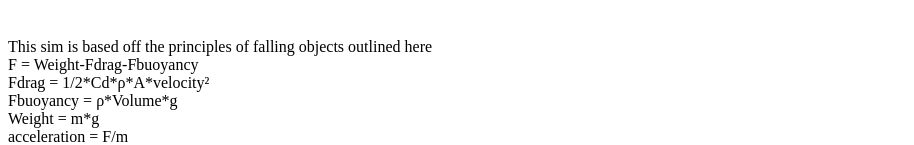
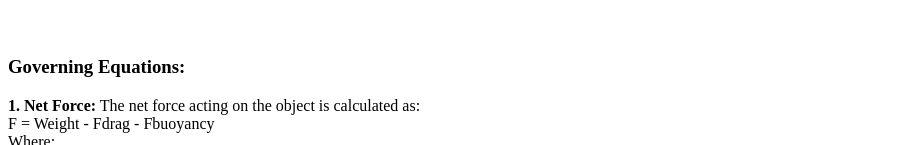
Before and after one commit to Radforda/Gravity-sim, a Vue app: page / in a window 1280 px wide. Shown: the part 807-952 px from the top of the page, without its empty margins (0-914 px from the left). Built offline with nearby package versions, Linux system fonts and the light colour scheme; no server answers.

Commit message:
updated the math description

```diff
--- a/src/App.vue
+++ b/src/App.vue
@@ -109,14 +109,22 @@
     </div>
   </div>
   <div>
-    This sim is based off the principles of falling objects outlined here <br>
-
-    F = Weight-Fdrag-Fbuoyancy<br>
-    Fdrag = 1/2*Cd*ρ*A*velocity²<br>
-    Fbuoyancy = ρ*Volume*g<br>
-    Weight = m*g<br>
-    acceleration = F/m<br>
+    <h3>Governing Equations:</h3>
+    <strong>1. Net Force:</strong> The net force acting on the object is calculated as:<br>
+    F = Weight - Fdrag - Fbuoyancy<br>
+    Where:<br>
+    Weight = m * g (force due to gravity)<br>
+    Fdrag = 0.5 * Cd * ρ * A * velocity² (drag force, dependent on velocity)<br>
+    Fbuoyancy = ρ * Volume * g (buoyancy force, upward force due to displaced air)<br>
+    <br>
+    <strong>2.Acceleration:</strong> Using Newton's second law:<br>
+    acceleration = F / m<br>
+    Substituting the net force:<br>
+    acceleration = g - (Fdrag / m) + (Fbuoyancy / m)<br>
+    <br>
+    <strong>3. Velocity Update:</strong> The velocity is updated using the kinematic equation:<br>
     velocity = velocity(at time 0) + (acceleration * delta_time)<br>
+    This accounts for the cumulative effect of forces over time.<br>
 
     <a href="https://www1.grc.nasa.gov/beginners-guide-to-aeronautics/falling-object-with-air-resistance/">NASA article for reference</a><br>
 
```
